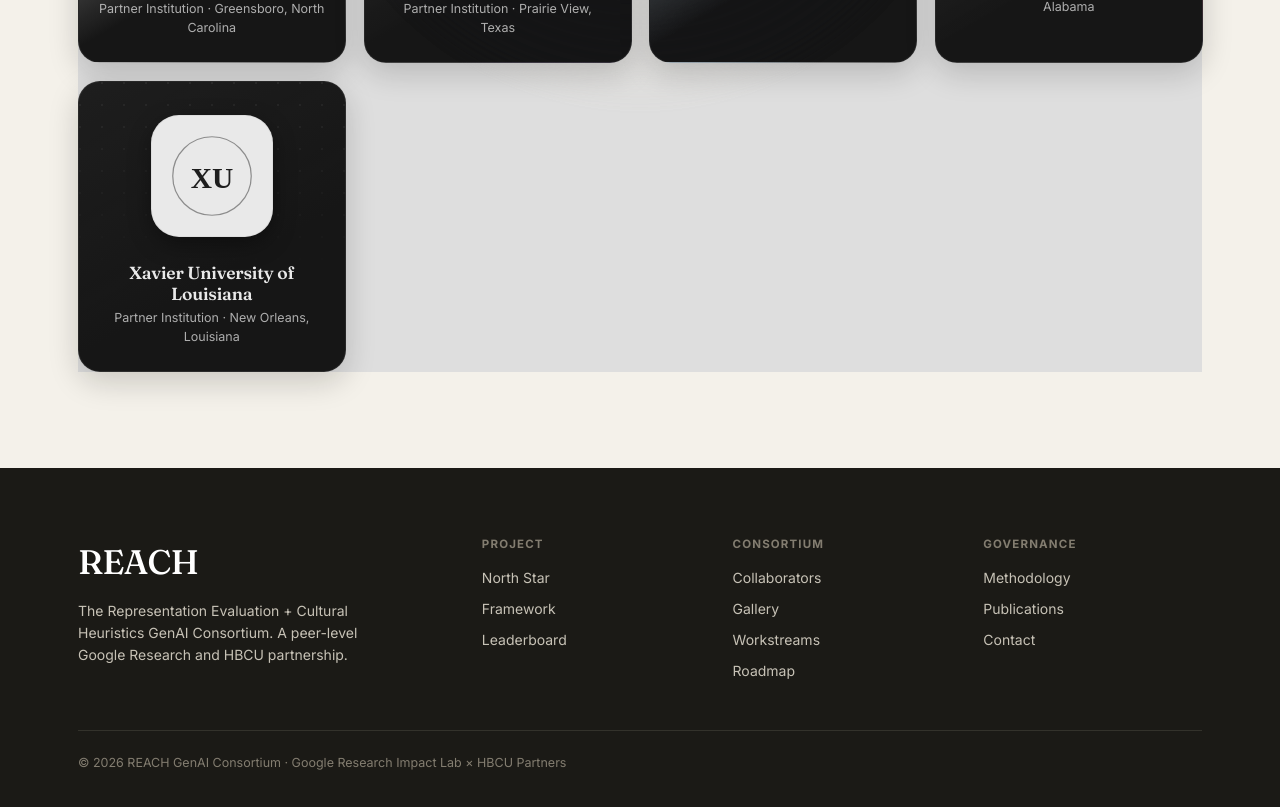
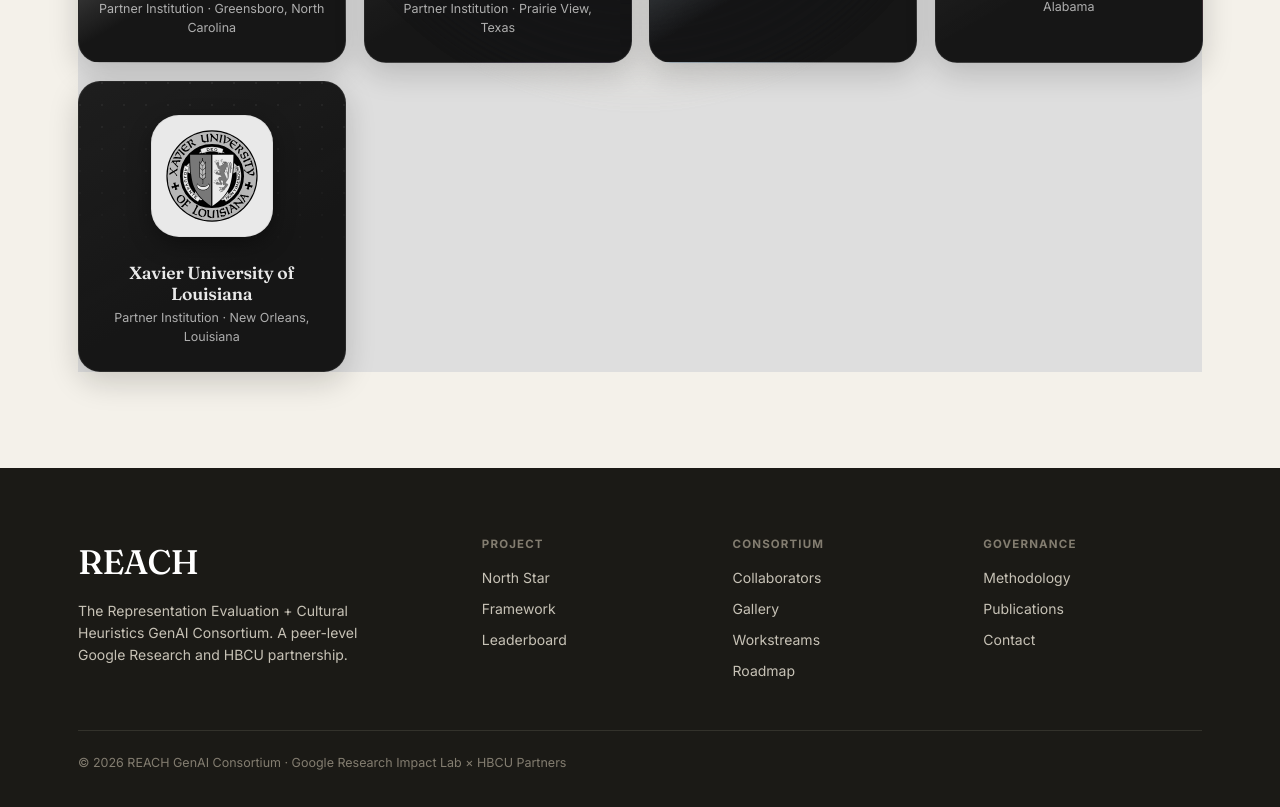
Before and after one commit to morehouse-supercomputing/reach-website, a Next.js app in the folder web/: page /collaborators in a window 1280 px wide. Shown: the part 1180-1987 px from the top of the page. Built offline with nearby package versions, Linux system fonts and the light colour scheme.

Commit message:
Use the real Xavier University of Louisiana seal
Replaces the XU monogram fallback with the seal Ashley supplied. The
monogram() helper stays, since any institution without a mark still needs it.

```diff
--- a/web/app/collaborators/data.ts
+++ b/web/app/collaborators/data.ts
@@ -196,9 +196,7 @@
     name: "Xavier University of Louisiana",
     abbr: "XU",
     role: "Partner Institution",
-    // The previous asset was Xavier University (Cincinnati), a different school.
-    // Falls back to the XU monogram until XULA supplies its own mark.
-    logo: "",
+    logo: "/xavier-hbcu-logo.svg",
     location: "New Orleans, Louisiana",
     people: [
       { name: "Dr. Andrea Edwards", title: "Faculty + Chair, Computer Science" },
--- a/web/app/page.tsx
+++ b/web/app/page.tsx
@@ -13,7 +13,7 @@
   { slug: "prairie-view", abbr: "PV", name: "Prairie View A&M", role: "Partner Institution", logo: "/prairie-view-seal.svg" },
   { slug: "spelman", abbr: "SC", name: "Spelman College", role: "Partner Institution", logo: "/spelman-college-logo.svg" },
   { slug: "tuskegee", abbr: "TU", name: "Tuskegee University", role: "Partner Institution", logo: "/tuskegee-university-seal.svg" },
-  { slug: "xavier", abbr: "XU", name: "Xavier University of Louisiana", role: "Partner Institution", logo: "" },
+  { slug: "xavier", abbr: "XU", name: "Xavier University of Louisiana", role: "Partner Institution", logo: "/xavier-hbcu-logo.svg" },
 ];
 const marq = [{ name: "Google Research", logo: "/google-research-logo-t.png" }, ...partners.map((p) => ({ name: p.name, logo: p.logo }))].filter((m) => m.logo);
 
```
Also changed, not shown: web/public/xavier-hbcu-logo.svg (added).
